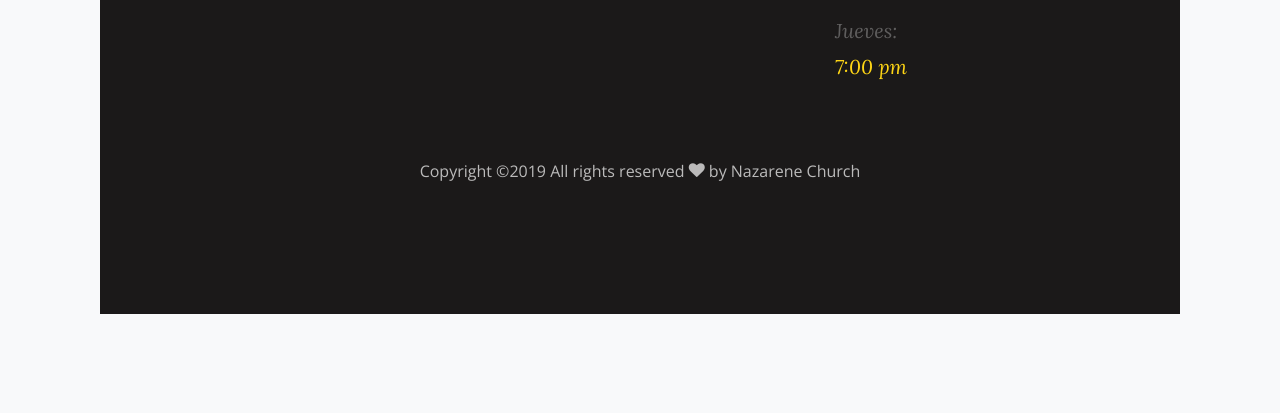
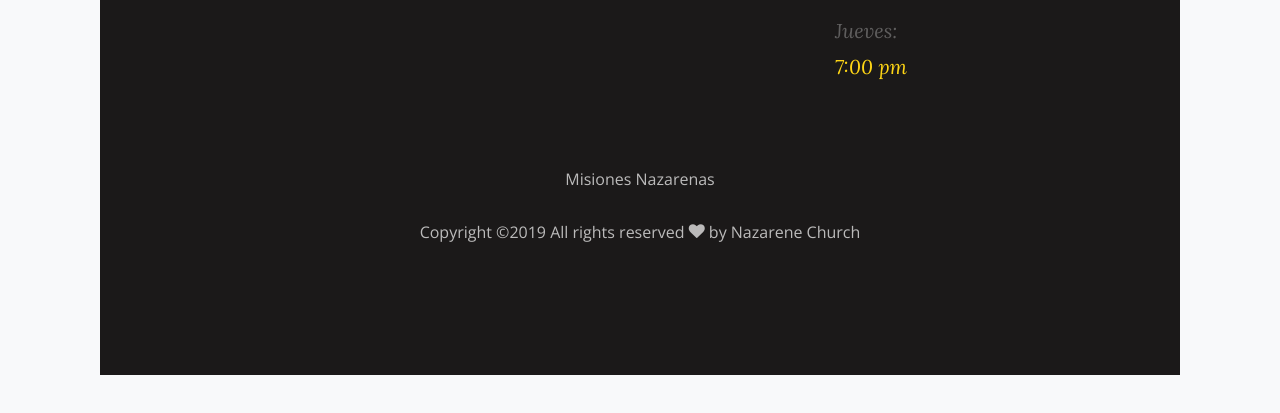
Before and after one commit to AbnerHernandez123/AbnerHernandez123.github.io, a plain HTML site: page index.html in a window 1280 px wide. Shown: the part 5127-5540 px from the top of the page. Drawn offline with nearby package versions, Linux system fonts and the light colour scheme; files whose address does not match are found by name.

Commit message:
added new link

```diff
--- a/index.html
+++ b/index.html
@@ -356,6 +356,8 @@
             </div>
           </div>
         </div>
+        <div align = center
+        <li class="nav-item"><a href="http://nazarene.org/" target="_blank" class="nav-link"> <span> Misiones Nazarenas </span></a></li> </div>
         <p>
           <div align="center"> <p><!-- Link back to Colorlib can't be removed. Template is licensed under CC BY 3.0. -->
   Copyright &copy;<script>document.write(new Date().getFullYear());</script> All rights reserved <i class="icon-heart color-danger" aria-hidden="true"></i> by Nazarene Church </div ></a>
```
